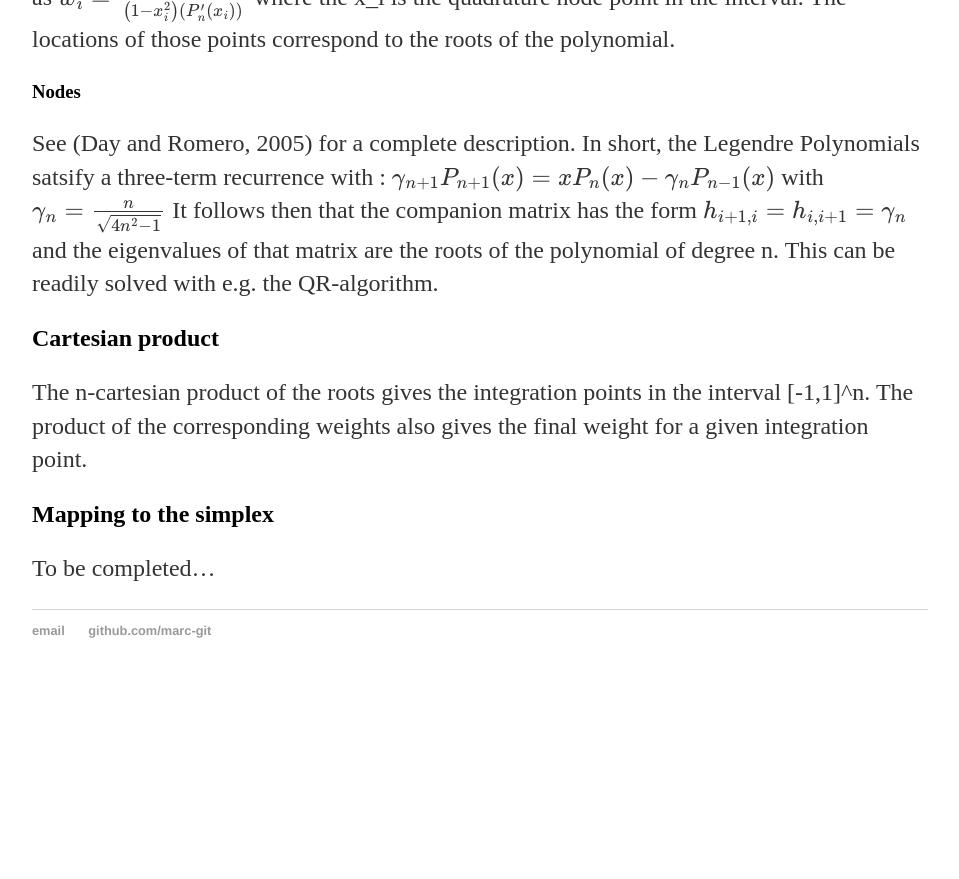
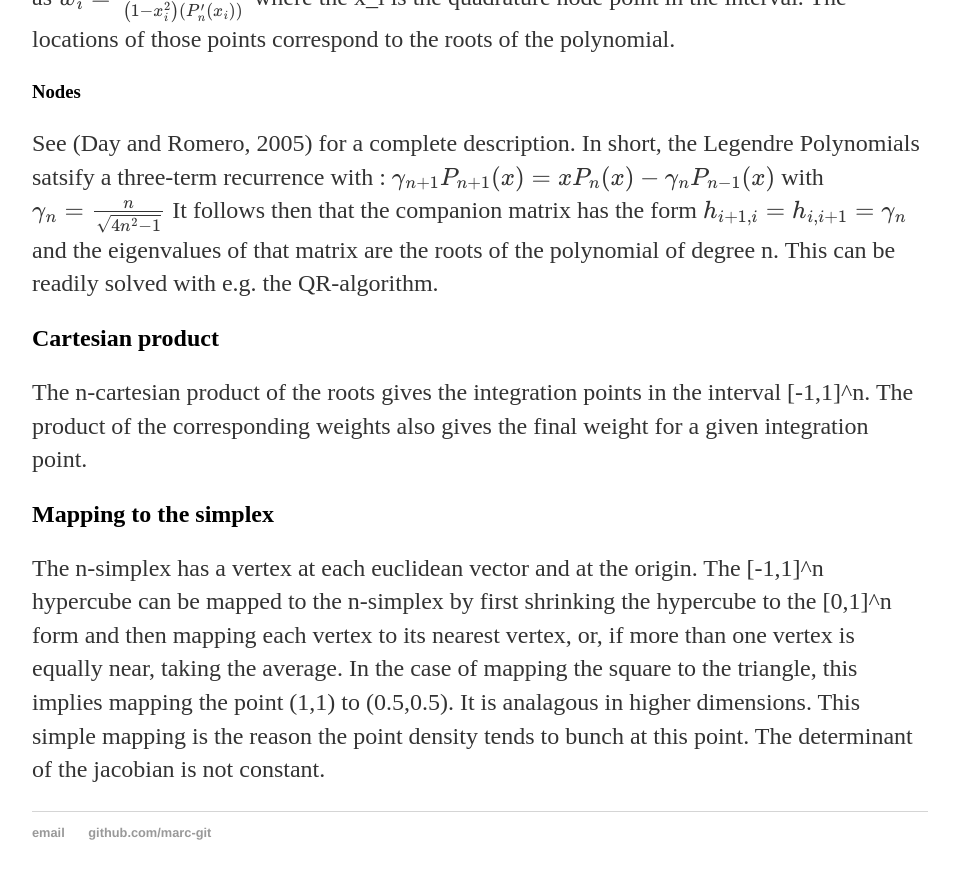
Before and after one commit to marc-git/marc-git.github.io, a Jekyll site: the page built from _posts/2020-08-23-simplexquads.md, in a window 1280 px wide and 900 px high, scrolled down 1922 px. Shown: the top 879 px of the window, without its empty margins (160-1119 px from the left). Built offline with Jekyll 4.4.1, drawn with Linux system fonts in a browser that asks for light colours; formulas are drawn with MathJax 3; before the commit the page ends 2620 px from its top, so only the background shows below that.

Commit message:
Update mapping rule.

```diff
--- a/_posts/2020-08-23-simplexquads.md
+++ b/_posts/2020-08-23-simplexquads.md
@@ -67,4 +67,4 @@ and the eigenvalues of that matrix are the roots of the polynomial of degree n.
 The n-cartesian product of the roots gives the integration points in the interval [-1,1]^n. The product of the corresponding weights also gives the final weight for a given integration point.
 
 ## Mapping to the simplex
-To be completed...
+The n-simplex has a vertex at each euclidean vector and at the origin.  The [-1,1]^n hypercube can be mapped to the n-simplex by first shrinking the hypercube to the [0,1]^n form and then mapping each vertex to its nearest vertex, or, if more than one vertex is equally near, taking the average.  In the case of mapping the square to the triangle, this implies mapping the point (1,1) to (0.5,0.5).  It is analagous in higher dimensions. This simple mapping is the reason the point density tends to bunch at this point.  The determinant of the jacobian is not constant.
```
